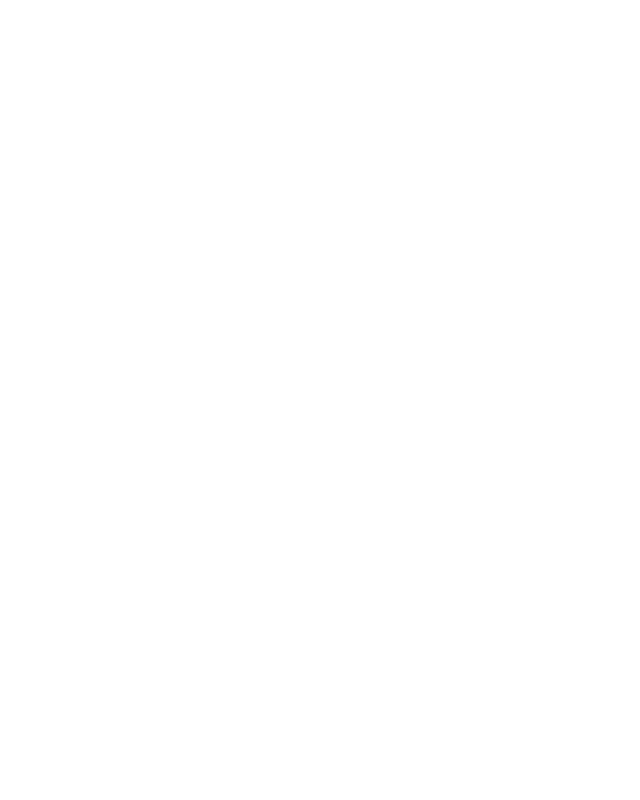
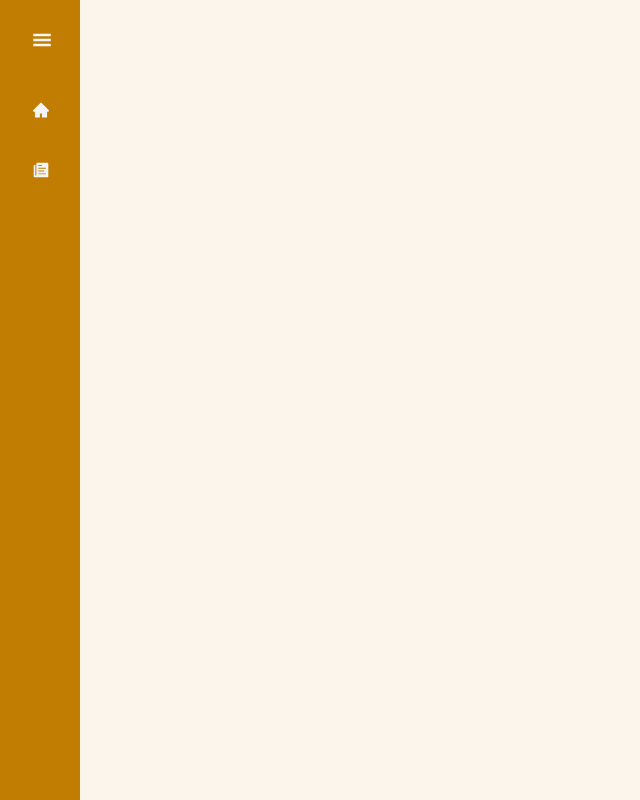
Before and after one commit to MuhammadAnas2000/Employee_Mangement_Ui, a React (Vite) app: page /Employee/Home in a window 1280 px wide. Before the commit this address had no page. Shown: the whole page, without its empty margins (0-640 px from the left). Built offline with nearby package versions, Linux system fonts and the light colour scheme.

Commit message:
Custom SideBar Added.

```diff
--- a/package.json
+++ b/package.json
@@ -15,12 +15,12 @@
     "devextreme-react": "^23.2.4",
     "i": "^0.3.7",
     "react": "^18.2.0",
+    "react-bootstrap": "^2.10.0",
     "react-dom": "^18.2.0",
     "react-icons": "^4.12.0",
     "react-pro-sidebar": "^0.7.1",
     "react-router-dom": "^6.21.1",
-    "react-toastify": "^9.1.3",
-    "react-bootstrap": "^2.10.0"
+    "react-toastify": "^9.1.3"
   },
   "devDependencies": {
     "@types/react": "^18.2.15",
--- a/src/components/Login/Login.css
+++ b/src/components/Login/Login.css
@@ -2,7 +2,6 @@
     display: flex;
     flex-direction: column;
     margin:auto;
-    background: #fff;
     align-content: center;
     width: 550px;
     margin-top:  50px;
@@ -11,6 +10,7 @@
 .wrapper-login{
     height: 100%;
     width: 100%;
+    background: #fcf5eb;
 }
 
 .header-login{
--- a/src/components/Login/Login.jsx
+++ b/src/components/Login/Login.jsx
@@ -1,5 +1,4 @@
 import { useState, React } from "react";
-import 'bootstrap/dist/css/bootstrap.min.css'
 import './Login.css'
 import user_icon from  '../../assets/person.png'
 import email_icon from  '../../assets/email.png'
--- /dev/null
+++ b/src/components/Sidebar/SideBar.jsx
@@ -0,0 +1,36 @@
+import React,{useState} from 'react'
+import {Link} from 'react-router-dom'
+import { GiHamburgerMenu } from "react-icons/gi";
+import './sideBar.css';
+
+function SideBar(props) {
+  const [sidebar, setSidebar] = useState(false);
+
+  const showSidebar = () => setSidebar(!sidebar);
+
+  return (
+    <>
+        <nav className={sidebar ? 'side-menu active' : 'side-menu inactive'}>
+          <ul className='side-menu-items'>
+            <li className='side-toggle' onClick={showSidebar}>
+              <Link to='#'>
+                <GiHamburgerMenu/>
+              </Link>
+            </li>
+            {props.menuItems.map((item, index) => {
+              return (
+                <li key={index} className={item.cName}>
+                  <Link to={item.path}>
+                    {item.icon}
+                    <span className={!sidebar ? "side-menu-span inactive" : "side-menu-span"}>{item.title}</span>
+                  </Link>
+                </li>
+              );
+            })}
+          </ul>
+        </nav>
+    </>
+  );
+}
+
+export default SideBar;
--- /dev/null
+++ b/src/components/Sidebar/SideBarData.jsx
@@ -0,0 +1,58 @@
+import React from 'react';
+import * as FaIcons from 'react-icons/fa';
+import * as AiIcons from 'react-icons/ai';
+import * as IoIcons from 'react-icons/io';
+
+export const EmployeeSideBarData = [
+  {
+    title: 'Home',
+    path: '/Employee/Home',
+    icon: <AiIcons.AiFillHome />,
+    cName: 'side-text'
+  },
+  {
+    title: 'Reports',
+    path: '/Salary',
+    icon: <IoIcons.IoIosPaper />,
+    cName: 'side-text'
+  }
+];
+
+export const AdminSidebarData = [
+  {
+    title: 'Home',
+    path: '/',
+    icon: <AiIcons.AiFillHome />,
+    cName: 'side-text'
+  },
+  {
+    title: 'Reports',
+    path: '//Salary',
+    icon: <IoIcons.IoIosPaper />,
+    cName: 'side-text'
+  },
+  {
+    title: 'Products',
+    path: '/products',
+    icon: <FaIcons.FaCartPlus />,
+    cName: 'side-text'
+  },
+  {
+    title: 'Team',
+    path: '/team',
+    icon: <IoIcons.IoMdPeople />,
+    cName: 'side-text'
+  },
+  {
+    title: 'Messages',
+    path: '/messages',
+    icon: <FaIcons.FaEnvelopeOpenText />,
+    cName: 'side-text'
+  },
+  {
+    title: 'Support',
+    path: '/support',
+    icon: <IoIcons.IoMdHelpCircle />,
+    cName: 'side-text'
+  }
+];
--- /dev/null
+++ b/src/components/Sidebar/sideBar.css
@@ -0,0 +1,91 @@
+  .menu-bars {
+    margin-left: 2rem;
+    font-size: 2rem;
+    background: none;
+  }
+
+  .side-menu.active {
+    background-color: var(--main-side-nav-color);
+    width: 200px;
+    height: 100vh;
+    display: flex;
+    justify-content: center;
+    position: fixed;
+    top: 0;
+    left: 0;
+    transition: 850ms;
+  }
+
+  .side-menu.inactive {
+    background-color:var(--main-side-nav-color);
+    width: 80px;
+    height: 100vh;
+    display: flex;
+    justify-content: center;
+    position: fixed;
+    top: 0;
+    left: 0;
+    transition: 850ms;
+  }
+
+  .side-text {
+    display: flex;
+    justify-content: start;
+    align-items: center;
+    padding: 8px 0px 8px 16px;
+    list-style: none;
+    height: 60px;
+  }
+  .side-toggle {
+    display: flex;
+    justify-content: start;
+    align-items: center;
+    padding: 8px 0px 8px 16px;
+    list-style: none;
+    height: 60px;
+  }
+  .side-toggle a {
+    text-decoration: none;
+    color: #f5f5f5;
+    font-size: 20px;
+    width: 95%;
+    height: 60px;
+    display: flex;
+    align-items: center;
+    padding: 0 16px;
+    border-radius: 4px;
+  }
+  .side-text a {
+    text-decoration: none;
+    color: #f5f5f5;
+    font-size: 18px;
+    width: 95%;
+    height: 100%;
+    display: flex;
+    align-items: center;
+    padding: 0 16px;
+    border-radius: 4px;
+  }
+
+  .side-text a:hover {
+    background-color:#ffffff;
+  }
+  .side-menu-items {
+    width: 100%;
+    padding-left: 0rem;
+  }
+  .side-toggle {
+    background-color: var(--main-side-nav-color);
+    width: 100%;
+    height: 80px;
+    display: flex;
+    justify-content: start;
+    align-items: center;
+  }
+  .side-menu-span.inactive{
+    display: none;
+  }
+ .side-menu-span{
+    margin-left: 16px;
+    font-size: 0.9rem;
+  }
--- a/src/components/common/common.css
+++ b/src/components/common/common.css
@@ -27,16 +27,12 @@
     text-align: center;
 }
 
-
-a:hover {
-    color: #535bf2;
-}
-
 body {
-    background-color:white;
-    margin: 0;
-    height: 100%;
-    width:  100%;
+  font-family: 'Poppins', sans-serif !important;
+  background-color:white;
+  margin: 0;
+  height: 100%;
+  width:  100%;
 }
 
 button {
@@ -56,45 +52,19 @@
 button:focus, button:focus-visible {
     outline: 4px auto -webkit-focus-ring-color;
 }
-:root {
-    font-family: Inter, system-ui, Avenir, Helvetica, Arial, sans-serif;
-    line-height: 1.5;
-    font-weight: 400;
-
-    color-scheme: light dark;
-    color: rgba(255, 255, 255, 0.87);
-    background-color: #242424;
-
-    font-synthesis: none;
-    text-rendering: optimizeLegibility;
-    -webkit-font-smoothing: antialiased;
-    -moz-osx-font-smoothing: grayscale;
-    -webkit-text-size-adjust: 100%;
-  }
-
-  a {
-    font-weight: 500;
-    color: #646cff;
-    text-decoration: inherit;
-  }
-  a:hover {
-    color: #535bf2;
-  }
-
   h1 {
     font-size: 3.2em;
     line-height: 1.1;
   }
-
   @media (prefers-color-scheme: light) {
     :root {
-      color: #213547;
-      background-color: #ffffff;
-    }
-    a:hover {
-      color: #747bff;
+      background-color: #fcf5eb !important;
+      --main-side-nav-color: #c07d02;
+      --main-a-hover-color:#c9780f;
+      line-height: 1.5;
     }
     button {
       background-color: #f9f9f9;
     }
+
   }
--- a/src/components/common/routesUtil.jsx
+++ b/src/components/common/routesUtil.jsx
@@ -2,13 +2,17 @@
 import { Routes, Route } from 'react-router';
 import AddEmployee from "../Sidebar/AddEmployee.jsx";
 import Login from "../Login/Login";
-import Salary from "../Sidebar/Salary.jsx";
+import EmployeeHome  from "../../pages/employee/Home.jsx"
 
 const APPLICATION_ROUTES =
 
 <Routes>
   <Route path="/" element={<Login />} />
+  //Employee Routes
+  <Route path="/Employee/Home" element={<EmployeeHome />} />
+  <Route path="/AddEmployee/Leave" element={<AddEmployee />} />
+  <Route path="/AddEmployee/Leave/Pending" element={<AddEmployee />} />
+  //Admin Routes
   <Route path="/AddEmployee" element={<AddEmployee />} />
-  <Route path="/addsal" element={<Salary />} />
 </Routes>
 export default APPLICATION_ROUTES;
--- a/src/main.jsx
+++ b/src/main.jsx
@@ -1,5 +1,7 @@
 import React from "react";
 import ReactDOM from "react-dom/client";
+import { Routes, Route } from 'react-router';
+import 'bootstrap/dist/css/bootstrap.min.css'
 import "./components/common/common.css";
 import { BrowserRouter} from "react-router-dom";
 import APPLICATION_ROUTES from "./components/common/routesUtil.jsx";
@@ -8,7 +10,7 @@
   return (
     <BrowserRouter>
       {APPLICATION_ROUTES}
-     </BrowserRouter>
+    </BrowserRouter>
   );
 };
 ReactDOM.createRoot(document.getElementById("root")).render(
--- /dev/null
+++ b/src/pages/employee/Home.jsx
@@ -0,0 +1,21 @@
+import React from 'react'
+
+import SideBar from '../../components/SideBar/sideBar.jsx'
+import Navbar from '../../components/Navbar/Navbar.jsx'
+import { EmployeeSideBarData } from '../../components/SideBar/sideBarData.jsx'
+
+export default function EmployeeHome() {
+  return (
+        <div className="container-fluid">
+        <div className="row">
+          <div className="col-xs-8">
+
+          </div>
+          <div className="col-xs-4">
+            <SideBar menuItems={EmployeeSideBarData} />
+          </div>
+        </div>
+
+        </div>
+  )
+}
```
